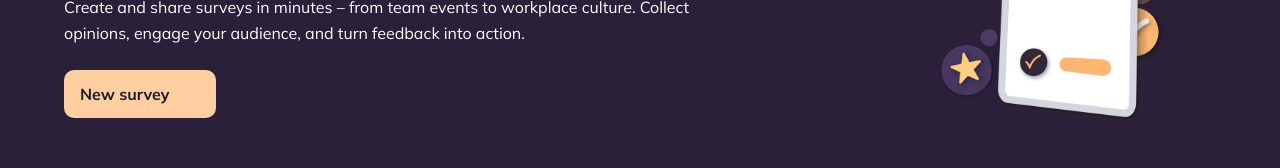
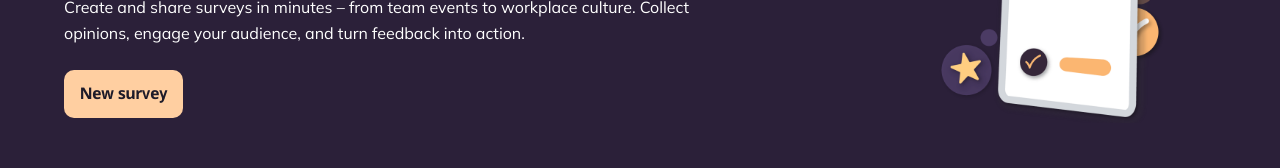
Before and after one commit to BilalAcil/PollApp, an Angular app in the folder poll-app/: page / in a window 1280 px wide. Shown: the part 340-508 px from the top of the page. Built offline with nearby package versions, Linux system fonts and the light colour scheme; no server answers; the database is empty.

Commit message:
primary button

```diff
--- a/poll-app/src/app/pages/home/home.scss
+++ b/poll-app/src/app/pages/home/home.scss
@@ -54,14 +54,13 @@
   align-items: center;
   justify-content: flex-start;
   gap: 0;
-  width: 9.5rem;
   height: 3rem;
   padding: 0.75rem 1rem;
   border: none;
   border-radius: 0.625rem;
   background: var(--color-amber-soft);
   color: var(--color-text-dark);
-  font-family: var(--font-body);
+  font-family: var(--font-button);
   font-weight: 700;
   font-size: 1rem;
   white-space: nowrap;
@@ -72,8 +71,8 @@
 }
 
 .btn-primary:hover {
-  width: 11.25rem;
   gap: 0.625rem;
+  background: var(--color-amber-light);
 }
 
 .icon-reveal {
--- a/poll-app/src/styles.scss
+++ b/poll-app/src/styles.scss
@@ -38,9 +38,18 @@
   font-display: swap;
 }
 
+@font-face {
+  font-family: 'Nokora';
+  src: url('/fonts/nokora-bold.woff2') format('woff2');
+  font-weight: 700;
+  font-style: normal;
+  font-display: swap;
+}
+
 :root {
   --font-display: 'Nerko One', cursive;
   --font-body: 'Mulish', sans-serif;
+  --font-button: 'Nokora', sans-serif;
 
   --color-amber: #f7a94a;
   --color-amber-light: #ffb770;
```
Also changed, not shown: poll-app/public/fonts/nokora-bold.woff2 (added).
